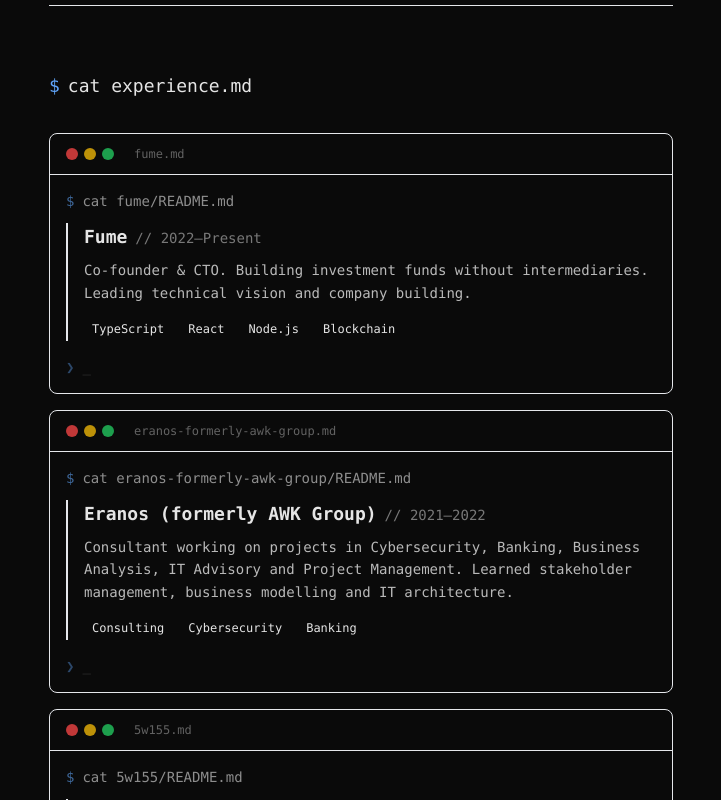
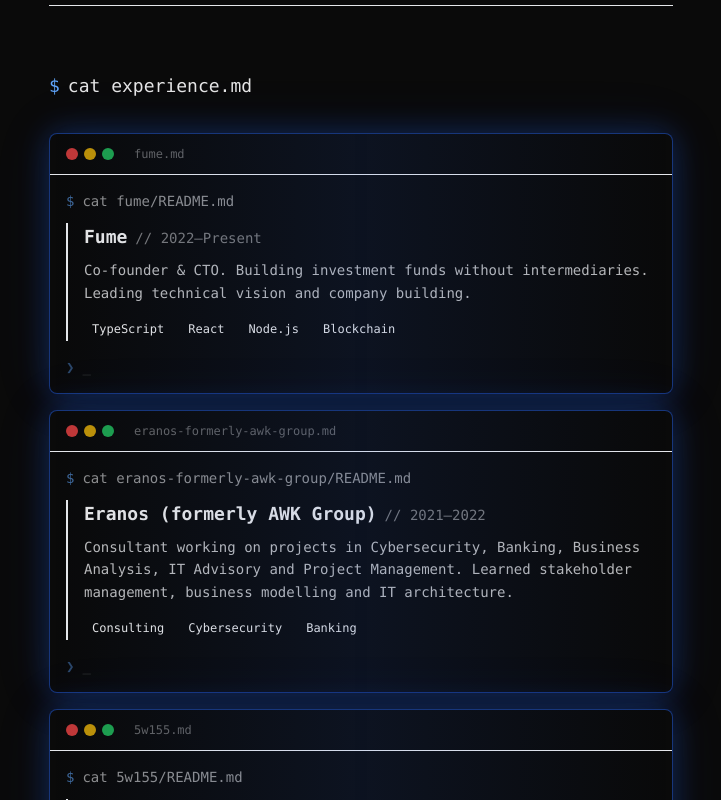
Before and after one commit to MarcBickel/personal-website, a Next.js app: page / in a window 1280 px wide. Shown: the part 1440-2240 px from the top of the page, without its empty margins (279-1000 px from the left). Built offline with nearby package versions, Linux system fonts and the light colour scheme.

Commit message:
feat: grandiose morphing terminal animation
- Slower animation duration (1000ms)
- 3D rotation effect (rotateX from -15deg to 0)
- Scale from 0.8 to 1 for dramatic entrance
- Blue glow shadow effect during animation
- Blue border highlight during animation
- Glitch flash overlay on appearance

```diff
--- a/components/MorphingTerminalCard.tsx
+++ b/components/MorphingTerminalCard.tsx
@@ -16,6 +16,7 @@ export function MorphingTerminalCard({ title, period, description, tags = [], li
   const [isGlitching, setIsGlitching] = useState(false)
   const [isVisible, setIsVisible] = useState(false)
   const [hasIntersected, setHasIntersected] = useState(false)
+  const [isAnimating, setIsAnimating] = useState(false)
   const { isBooting } = useBoot()
   const ref = useRef<HTMLDivElement>(null)
 
@@ -42,7 +43,10 @@ export function MorphingTerminalCard({ title, period, description, tags = [], li
   // Trigger morph animation when boot is done and element is intersected
   useEffect(() => {
     if (!isBooting && hasIntersected) {
-      const timeout = setTimeout(() => setIsVisible(true), 100)
+      const timeout = setTimeout(() => {
+        setIsAnimating(true)
+        setIsVisible(true)
+      }, 100)
       return () => clearTimeout(timeout)
     }
   }, [isBooting, hasIntersected])
@@ -53,17 +57,32 @@ export function MorphingTerminalCard({ title, period, description, tags = [], li
         href={link}
         target={link ? "_blank" : undefined}
         rel={link ? "noopener noreferrer" : undefined}
-        className={`block group rounded-lg border border-foreground/20 overflow-hidden hover:border-accent/50 transition-all duration-700 bg-background ${link ? 'cursor-pointer' : ''}`}
+        className={`block group rounded-lg border overflow-hidden hover:border-accent/50 transition-all duration-1000 bg-background ${link ? 'cursor-pointer' : ''}`}
         style={{
-          transform: isVisible ? 'scaleY(1)' : 'scaleY(0)',
-          transformOrigin: 'top',
+          transform: isVisible ? 'scale(1) rotateX(0deg)' : 'scale(0.8) rotateX(-15deg)',
+          transformOrigin: 'center top',
           opacity: isVisible ? 1 : 0,
+          boxShadow: isAnimating
+            ? '0 0 30px rgba(37, 99, 235, 0.3), 0 0 60px rgba(37, 99, 235, 0.1)'
+            : 'none',
+          borderColor: isAnimating
+            ? 'rgba(37, 99, 235, 0.5)'
+            : 'rgba(255, 255, 255, 0.1)',
         }}
         onMouseEnter={() => setIsGlitching(true)}
         onMouseLeave={() => setIsGlitching(false)}
       >
+        {/* Glitch flash overlay */}
+        <div
+          className="absolute inset-0 pointer-events-none z-20 transition-opacity duration-200"
+          style={{
+            background: 'linear-gradient(90deg, transparent, rgba(37, 99, 235, 0.1), transparent)',
+            opacity: isAnimating ? 1 : 0,
+          }}
+        />
+
         {/* Terminal header with dots */}
-        <div className="flex items-center gap-2 px-4 py-3 bg-foreground/5 border-b border-foreground/10"
+        <div className="relative flex items-center gap-2 px-4 py-3 bg-foreground/5 border-b border-foreground/10 z-10"
         >
           <div className="flex gap-1.5">
             <div className="w-3 h-3 rounded-full bg-red-500/80" />
@@ -83,7 +102,7 @@ export function MorphingTerminalCard({ title, period, description, tags = [], li
         </div>
 
         {/* Terminal content */}
-        <div className="p-4 font-mono text-sm"
+        <div className="relative p-4 font-mono text-sm z-10"
         >
           <div className="flex items-start gap-2 mb-3 opacity-60"
           >
```
